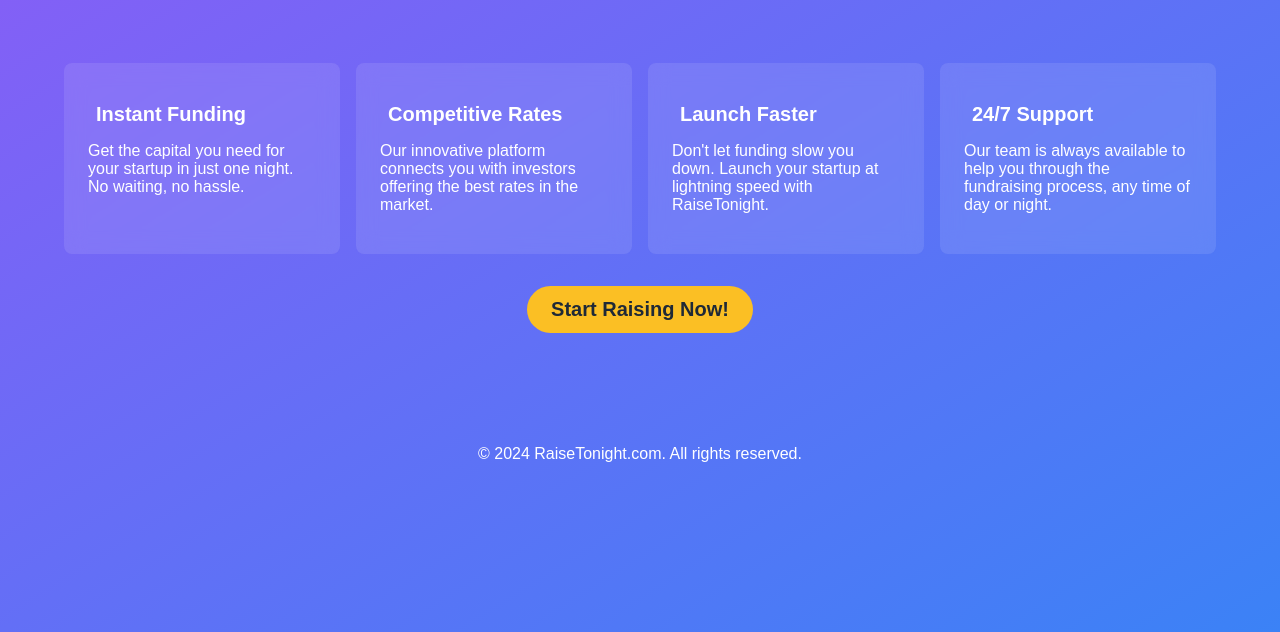
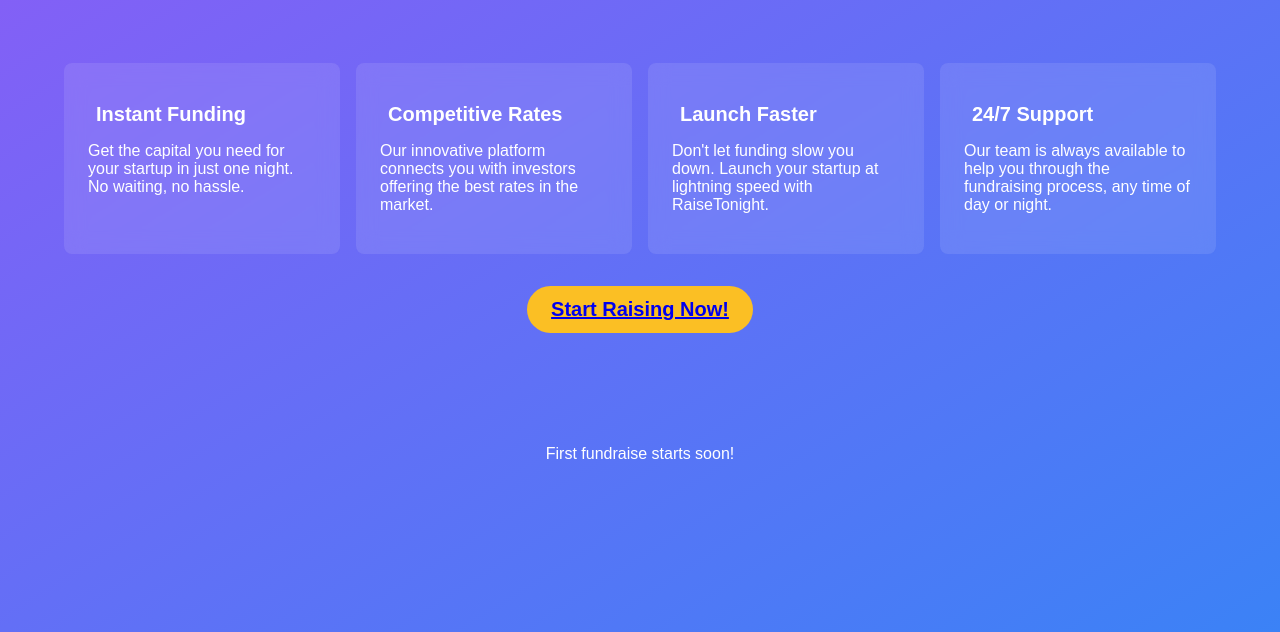
Before and after one commit to raisetonight/raisetonight.com, a plain HTML site: page index.html in a window 1280 px wide. Shown: the part 168-800 px from the top of the page. Drawn offline with nearby package versions, Linux system fonts and the light colour scheme.

Commit message:
Update index.html

```diff
--- a/index.html
+++ b/index.html
@@ -105,12 +105,12 @@
         </div>
 
         <div class="cta">
-            <button class="cta-button">Start Raising Now!</button>
+            <button class="cta-button"><a href="mailto:apply@raisetonight.com">Start Raising Now!</a></button>
         </div>
     </main>
 
     <footer>
-        <p>&copy; 2024 RaiseTonight.com. All rights reserved.</p>
+        <p>First fundraise starts soon!</p>
     </footer>
 
     <script>
```
